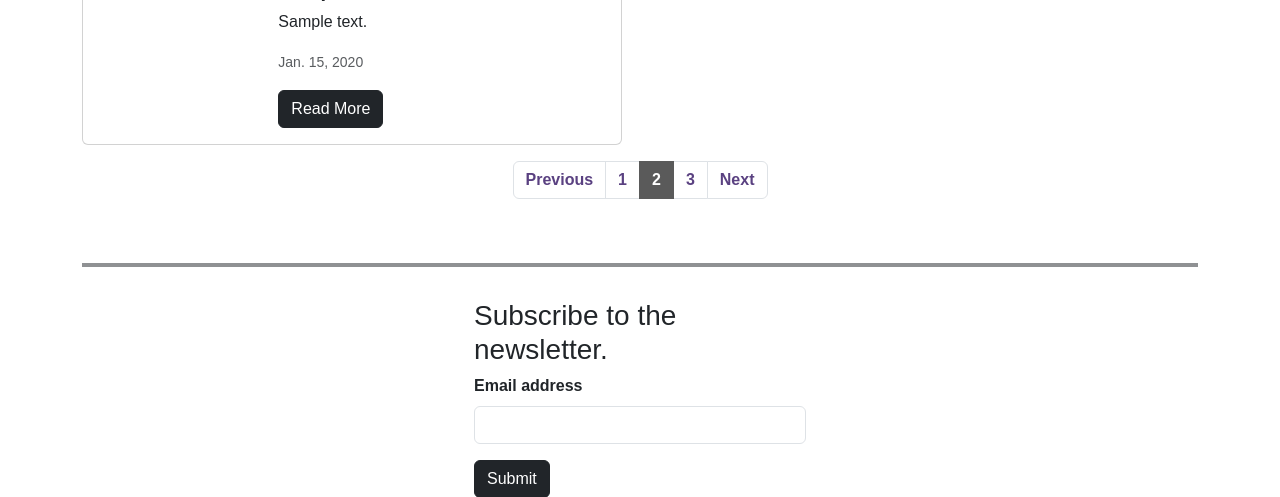
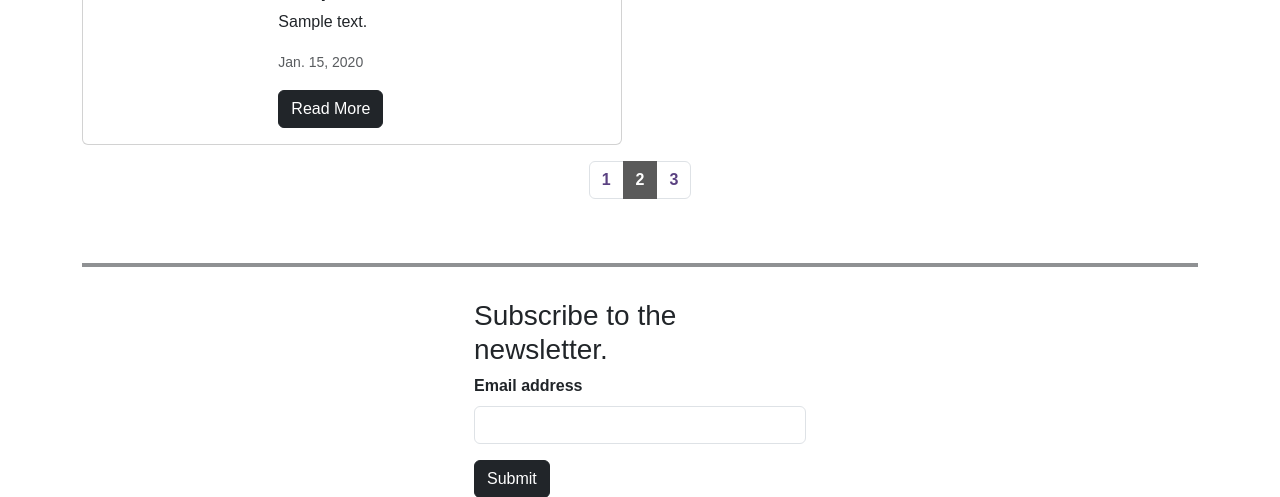
Before and after one commit to vincentjoy/blog, a Django app: page /post/home/ in a window 1280 px wide. Shown: the part 237-734 px from the top of the page. Run offline with Django 5.2, Linux system fonts and the light colour scheme; tables that the repository leaves empty hold one stand-in row (values such as "Sample post").

Commit message:
logic to make previous and next button dynamic, added

```diff
--- a/blog/posts/templates/posts/index.html
+++ b/blog/posts/templates/posts/index.html
@@ -15,16 +15,19 @@
         <div class="container d-flex justify-content-center">
             <nav aria-label="Page navigation example">
                 <ul class="pagination">
-                    <li class="page-item"><a class="page-link" href="">Previous</a></li>
+                    {% if posts.has_previous %}
+                    <li class="page-item"><a class="page-link" href="?p={{posts.previous_page_number}}">Previous</a></li>
+                    {% endif %}
 
                     <li class="page-item"><a class="page-link" href="">1</a></li>
-
 
                     <li class="page-item active"><a class="page-link" href="#">2</a></li>
 
                     <li class="page-item"><a class="page-link" href="">3</a></li>
 
-                    <li class="page-item"><a class="page-link" href="">Next</a></li>
+                    {% if posts.has_next %}
+                    <li class="page-item"><a class="page-link" href="?p={{posts.next_page_number}}">Next</a></li>
+                    {% endif %}
 
                 </ul>
             </nav>
--- a/blog/posts/views.py
+++ b/blog/posts/views.py
@@ -8,7 +8,8 @@ from django.core.paginator import Paginator
 def home(request):
     all_posts = Post.objects.all().order_by('-id')
     paginator = Paginator(all_posts, 4)
-    page_obj = paginator.get_page(3)
+    page_number = request.GET.get('p', 1)
+    page_obj = paginator.get_page(page_number)
     return render(request, 'posts/index.html', {'posts': page_obj})
 
 def post(request, id):
```
